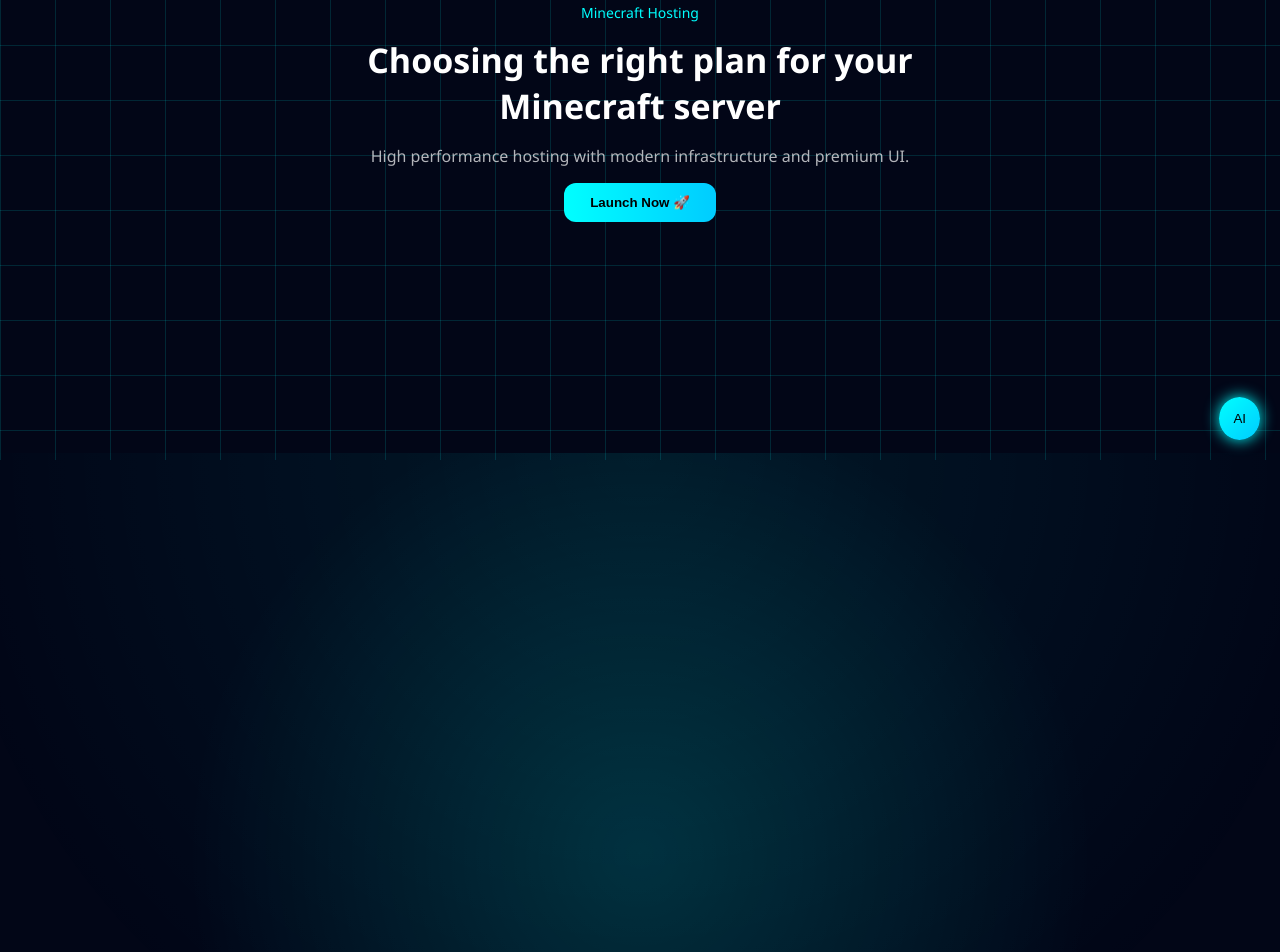
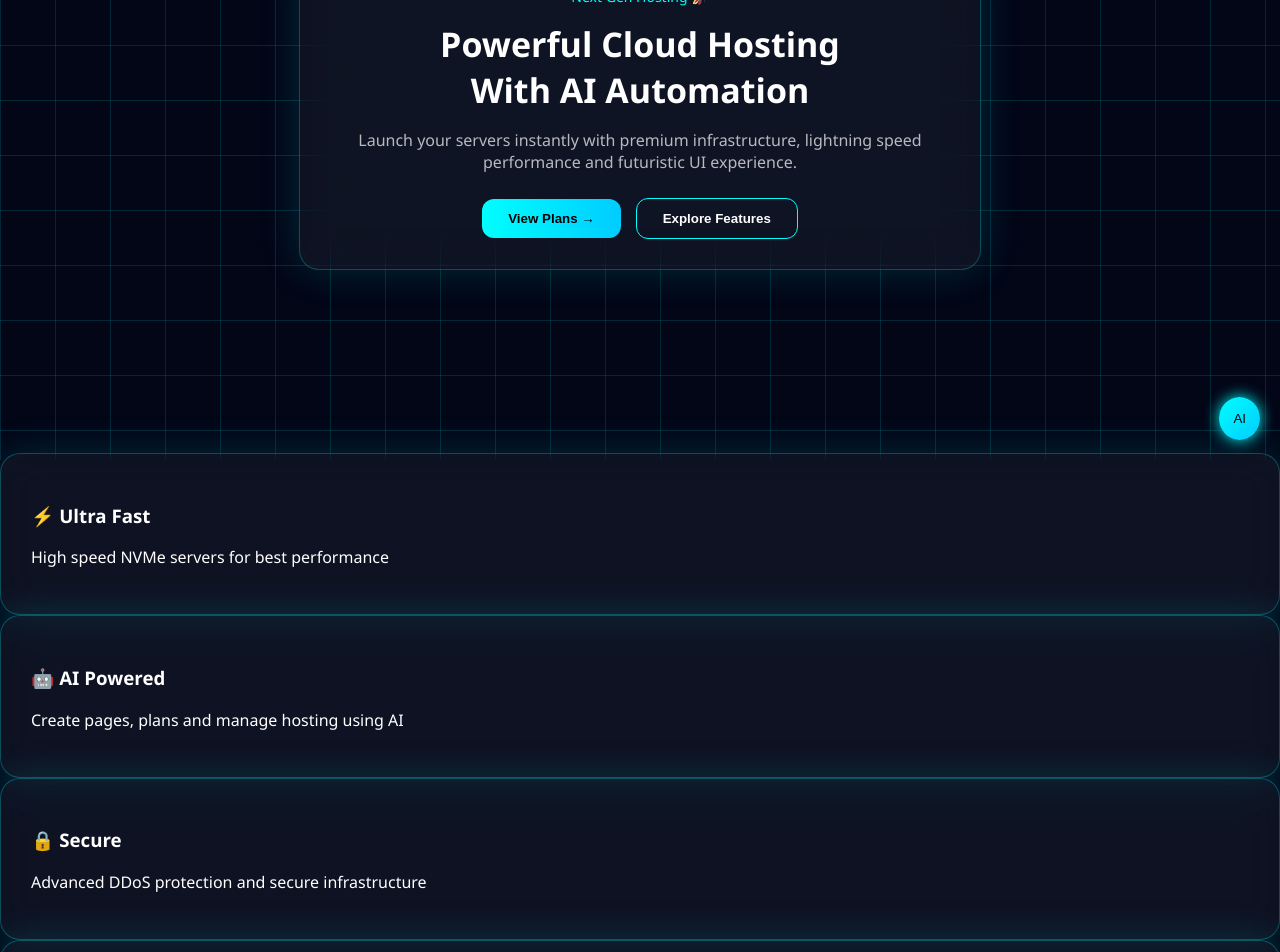
Before and after one commit to devhub201/Ai-website, a React (Vite) app in the folder frontend/: page / in a window 1280 px wide. Shown: the part 340-1292 px from the top of the page. Before the commit the page ends 800 px from the top, so only its background shows below. Built offline with nearby package versions, Linux system fonts and the light colour scheme.

Commit message:
Update Home.jsx

```diff
--- a/frontend/src/pages/Home.jsx
+++ b/frontend/src/pages/Home.jsx
@@ -2,33 +2,89 @@ import "../themes/aqua/theme.css";
 import Navbar from "../components/Navbar";
 import AiChat from "../components/AiChat";
 
-export default function Home() {
+export default function Home({ setPage }) {
   return (
     <div>
-      <Navbar />
 
-      {/* HERO */}
+      {/* NAVBAR */}
+      <Navbar setPage={setPage} />
+
+      {/* HERO SECTION */}
       <div className="hero-container">
-        <div className="hero-card">
 
-          <div className="hero-tag">Minecraft Hosting</div>
+        <div className="hero-card glass">
 
+          {/* TAG */}
+          <div className="hero-tag">Next Gen Hosting 🚀</div>
+
+          {/* TITLE */}
           <h1>
-            Choosing the right plan for your Minecraft server
+            Powerful Cloud Hosting <br />
+            With AI Automation
           </h1>
 
+          {/* SUBTEXT */}
           <p>
-            High performance hosting with modern infrastructure and premium UI.
+            Launch your servers instantly with premium infrastructure,
+            lightning speed performance and futuristic UI experience.
           </p>
 
-          <button className="btn hero-btn">
-            Launch Now 🚀
-          </button>
+          {/* BUTTONS */}
+          <div style={{ marginTop: "25px" }}>
+            <button
+              className="btn"
+              onClick={() => setPage("plans")}
+            >
+              View Plans →
+            </button>
+
+            <button
+              className="btn"
+              style={{
+                marginLeft: "15px",
+                background: "transparent",
+                border: "1px solid cyan",
+                color: "white"
+              }}
+            >
+              Explore Features
+            </button>
+          </div>
 
         </div>
       </div>
 
+      {/* FEATURE CARDS */}
+      <div className="features-section">
+
+        <div className="glass feature-card">
+          <h3>⚡ Ultra Fast</h3>
+          <p>High speed NVMe servers for best performance</p>
+        </div>
+
+        <div className="glass feature-card">
+          <h3>🤖 AI Powered</h3>
+          <p>Create pages, plans and manage hosting using AI</p>
+        </div>
+
+        <div className="glass feature-card">
+          <h3>🔒 Secure</h3>
+          <p>Advanced DDoS protection and secure infrastructure</p>
+        </div>
+
+      </div>
+
+      {/* CTA SECTION */}
+      <div className="cta-section glass">
+        <h2>Ready to launch your hosting?</h2>
+        <button className="btn" onClick={() => setPage("plans")}>
+          Get Started Now 🚀
+        </button>
+      </div>
+
+      {/* AI CHAT */}
       <AiChat />
+
     </div>
   );
 }
```
